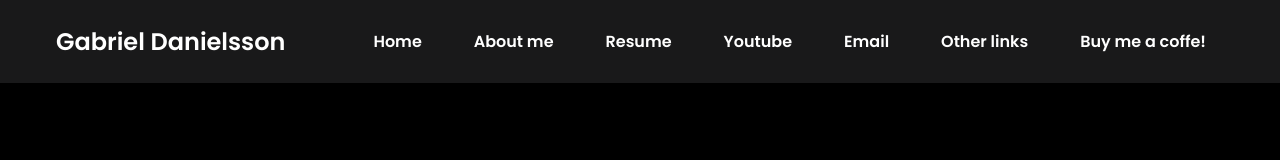
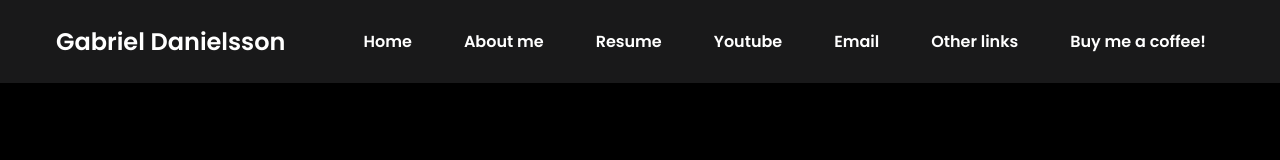
Before and after one commit to GabrielHDanielsson/site, a plain HTML site: page index.html in a window 1280 px wide. Shown: the top 160 px of the page. Drawn offline with nearby package versions, Linux system fonts and the light colour scheme.

Commit message:
Update index.html

```diff
--- a/index.html
+++ b/index.html
@@ -25,7 +25,7 @@
 			<li><a href="https://www.youtube.com/channel/UCXSV451wZN56WKzWeceOIQw"> Youtube </a> </li>
 			<li><a href="mailto:gabriel.danielsson@gmail.com"> Email </a> </li>
 			<li><a href="https://linktr.ee/gabriel.danielsson"> Other links </a> </li>
-			<li><a href="buy_me_a_coffe.html"> Buy me a coffe!</a></li>
+			<li><a href="https://www.paypal.com/donate/?business=V6L7ZJ9P6MQLG&no_recurring=1&item_name=Buy+me+a+coffe&currency_code=USD"> Buy me a coffee!</a></li>
 
 		</ul>
 	</div>
```
